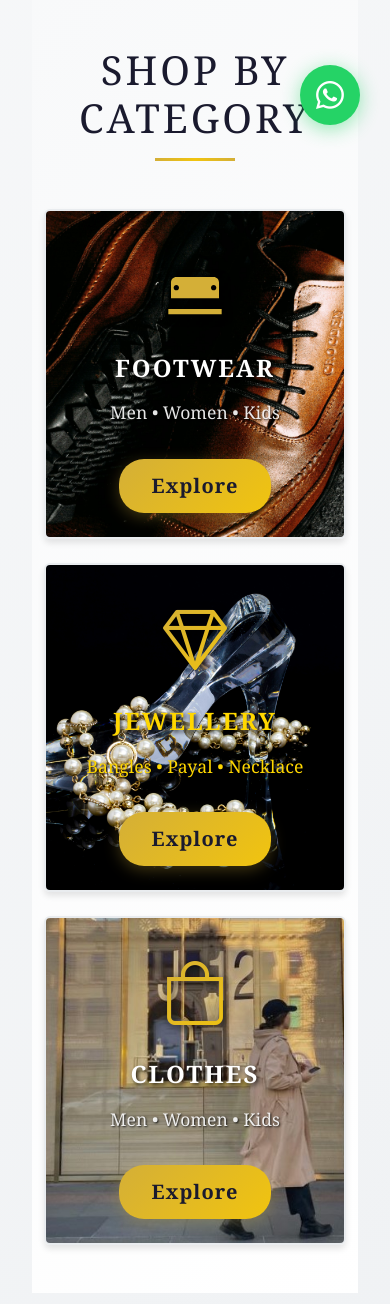
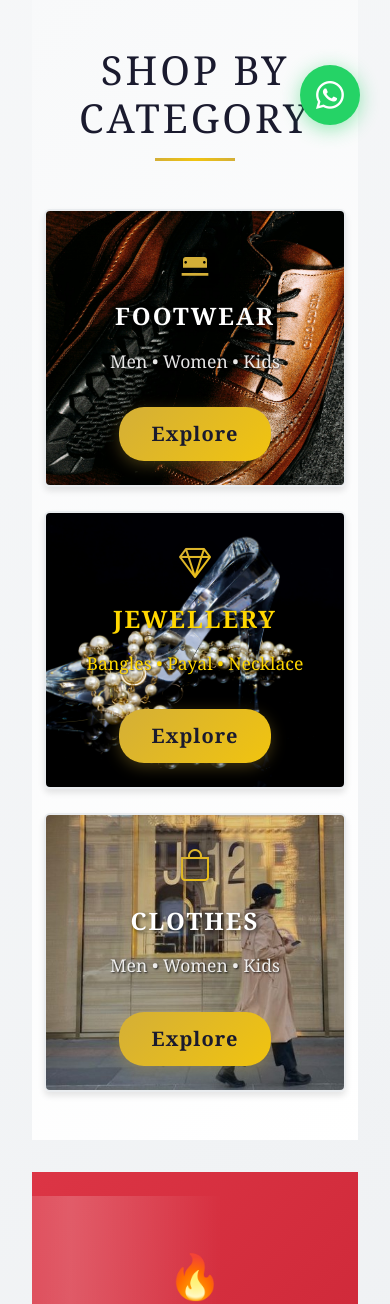
Before and after one commit to mastersenterprise2025-design/nova-luxe-django, a Django app: page / in a window 390 px wide. Shown: the part 689-1993 px from the top of the page. Run offline with Django 5.2, Linux system fonts and the light colour scheme; some libraries are stand-ins or nearby versions.

```diff
--- a/shop_demo/settings.py
+++ b/shop_demo/settings.py
@@ -123,6 +123,9 @@ STATICFILES_DIRS = [
 ]
 STATIC_ROOT = BASE_DIR / 'staticfiles'  # For collectstatic command
 
+# Whitenoise static file serving
+STATICFILES_STORAGE = 'whitenoise.storage.CompressedManifestStaticFilesStorage'
+
 # Media files (User uploads)
 # https://docs.djangoproject.com/en/6.0/topics/files/
 
--- a/static/css/style.css
+++ b/static/css/style.css
@@ -183,7 +183,7 @@ main {
 
 /* Category Icons */
 .category-icon {
-    font-size: 4rem;
+    font-size: 3rem;
     color: #1a1a2e;
     transition: all 0.3s ease;
     margin-bottom: 1.5rem;
@@ -194,6 +194,14 @@ main {
     -webkit-background-clip: text;
     -webkit-text-fill-color: transparent;
     background-clip: text;
+}
+
+/* SVG Category Icon Override */
+.category-icon .category-svg-icon {
+    font-size: 3rem;
+    color: #d4af37;
+    width: 48px;
+    height: 48px;
 }
 
 /* Footwear Card Background */
@@ -779,16 +787,36 @@ html {
 @media (max-width: 768px) {
     .category-svg-icon,
     .category-image-icon {
-        width: 40px;
-        height: 40px;
+        width: 36px;
+        height: 36px;
+    }
+
+    .category-icon {
+        font-size: 2.5rem;
+    }
+
+    .category-icon .category-svg-icon {
+        width: 36px;
+        height: 36px;
+        font-size: 2.5rem;
     }
 }
 
 @media (max-width: 576px) {
     .category-svg-icon,
     .category-image-icon {
-        width: 36px;
-        height: 36px;
+        width: 32px;
+        height: 32px;
+    }
+
+    .category-icon {
+        font-size: 2rem;
+    }
+
+    .category-icon .category-svg-icon {
+        width: 32px;
+        height: 32px;
+        font-size: 2rem;
     }
 }
 
```
